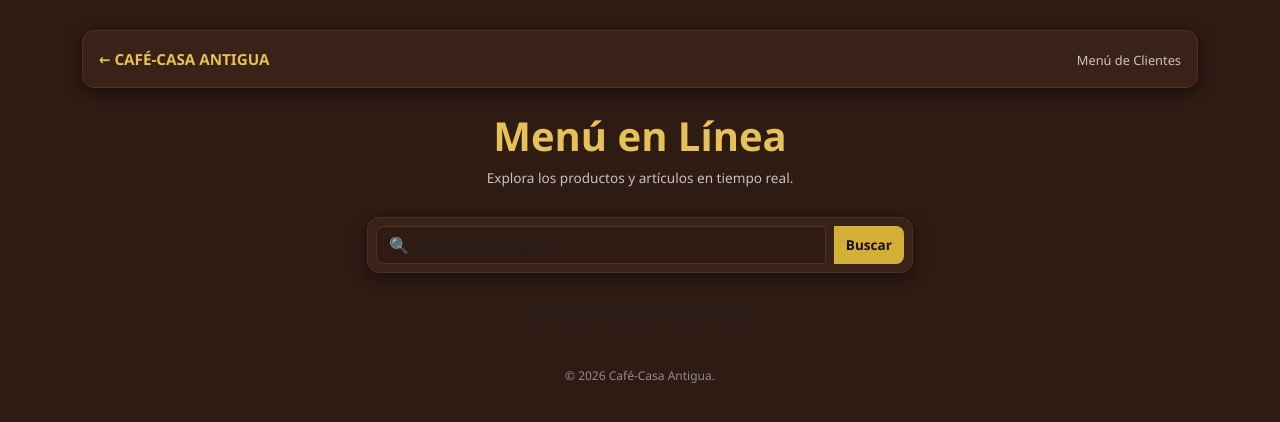
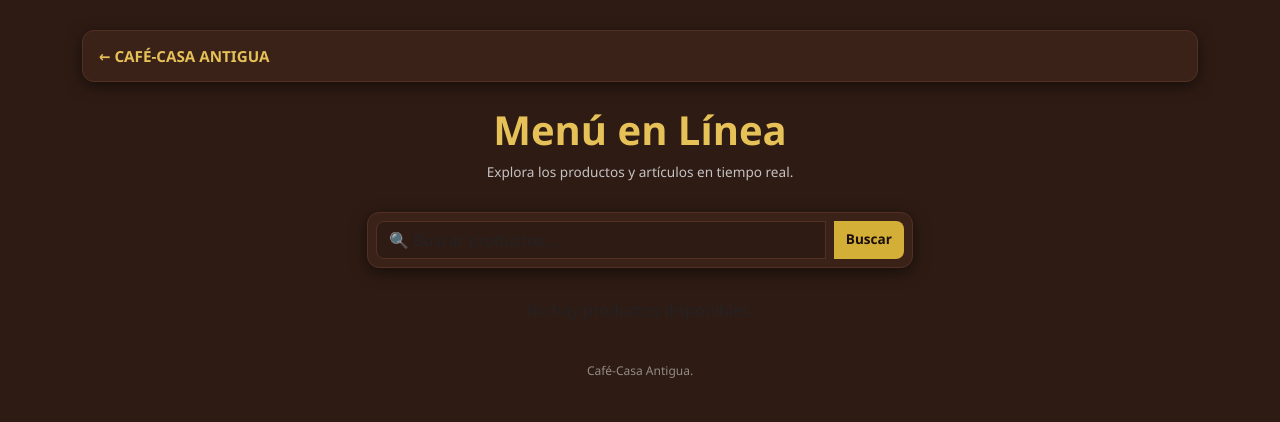
Before and after one commit to kenyibelisario-ops/sistema-inventario-casa-antigua, a Flask app: template templates/catalogo.html in a window 1280 px wide. Shown: the top 422 px of the page. Run offline with Flask 3, Linux system fonts and the light colour scheme; the template is opened without the code that fills it, so the values that code supplies are empty.

Commit message:
pequeñas correciones

```diff
--- a/templates/catalogo.html
+++ b/templates/catalogo.html
@@ -72,7 +72,7 @@
                 <a href="/" class="text-decoration-none"><h5 class="fw-bold text-dorado m-0" style="font-size: 0.95rem;">← CAFÉ-CASA ANTIGUA</h5></a>
             </div>
             <div>
-                <span class="text-light opacity-75" style="font-size: 0.8rem;">Menú de Clientes</span>
+                <span class="text-light opacity-75" style="font-size: 0.8rem;"></span>
             </div>
         </div>
 
@@ -135,7 +135,7 @@
         </div>
 
         <footer class="text-center mt-4 text-light opacity-50" style="font-size: 0.75rem;">
-            © 2026 Café-Casa Antigua.
+            Café-Casa Antigua.
         </footer>
     </div>
 
@@ -157,7 +157,7 @@
                 </div>
             </div>
             <button class="btn btn-success w-100 fw-bold py-1" style="background-color: #25d366; border: none; font-size: 0.8rem;" onclick="enviarWhatsApp()">
-                📲 Comprar por WhatsApp
+                📲 Hacer pedido
             </button>
         </div>
     </div>
```
